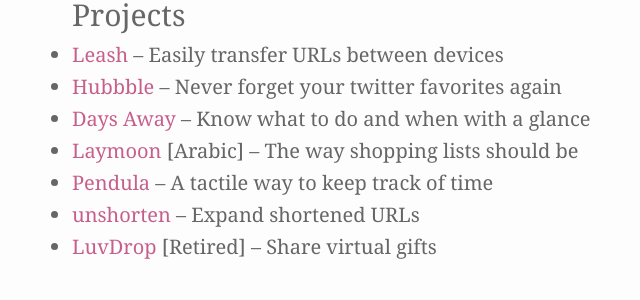
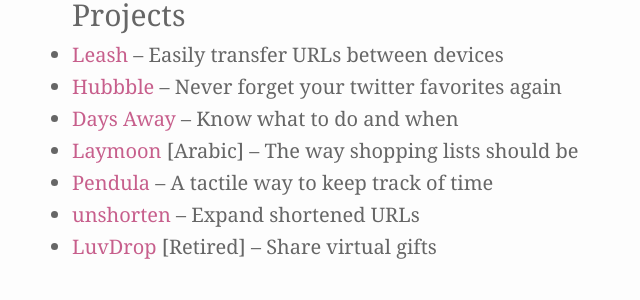
Before and after one commit to githubber/ahmads.github.com, a Jekyll site: the page built from projects/index.md, in a window 1280 px wide. Shown: the part 170-470 px from the top of the page, without its empty margins (281-921 px from the left). Built offline with Jekyll 4.4.1, drawn with Linux system fonts in a browser that asks for light colours; some web fonts are replaced; Markdown is read by kramdown in place of the engine named in the settings.

Commit message:
/projects

```diff
--- a/projects/index.md
+++ b/projects/index.md
@@ -8,7 +8,7 @@
 
 * [Leash](http://leash.co) – Easily transfer URLs between devices
 * [Hubbble](http://hubbble.co) – Never forget your twitter favorites again
-* [Days Away](https://itunes.apple.com/us/app/days-away-countdown-list/id459200849?mt=8) – Know what to do and when with a glance
+* [Days Away](https://itunes.apple.com/us/app/days-away-countdown-list/id459200849?mt=8) – Know what to do and when
 * [Laymoon](https://itunes.apple.com/us/app/lymwn-qaymt-mqady-w-tswq/id670554449?mt=8) [Arabic] – The way shopping lists should be
 * [Pendula](https://itunes.apple.com/us/app/unshorten/id547680908?mt=8) – A tactile way to keep track of time
 * [unshorten](https://itunes.apple.com/us/app/unshorten/id547680908?mt=8) – Expand shortened URLs
```
